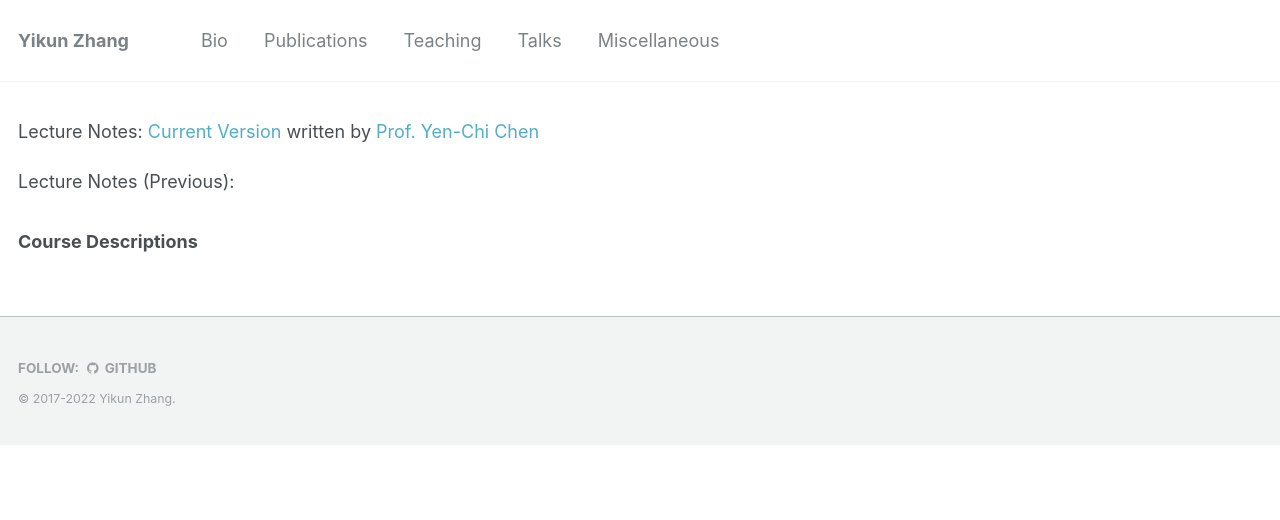
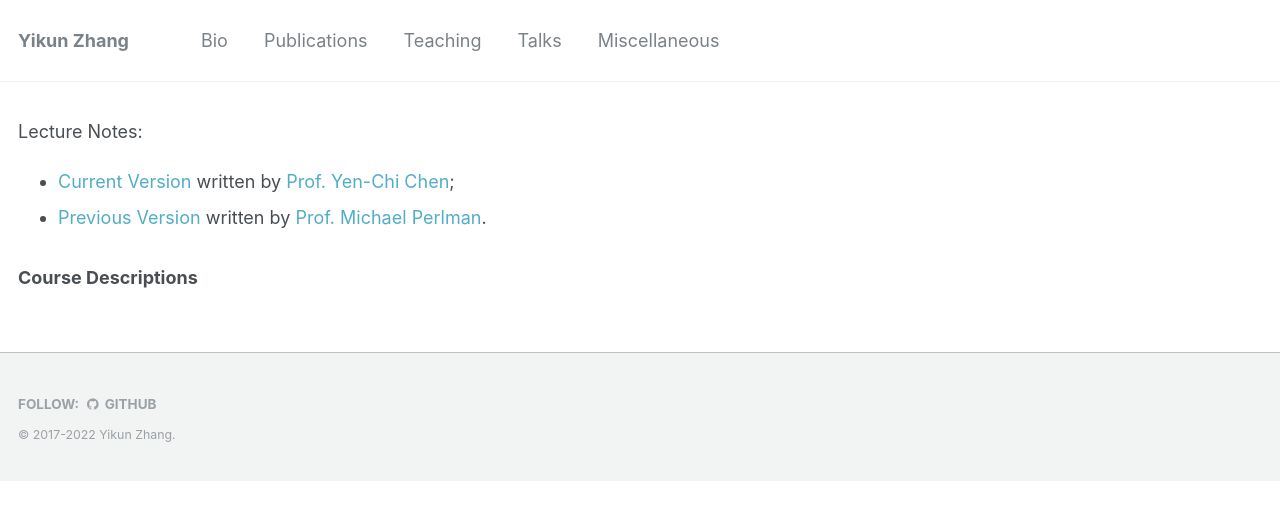
Before and after one commit to zhangyk8/zhangyk8.github.io, a Jekyll site: the page built from _teaching/stat512_uw.md, in a window 1280 px wide. Shown: the top 520 px of the page. Built offline with Jekyll 4.4.1, drawn with Linux system fonts in a browser that asks for light colours.

Commit message:
Update stat512_uw.md

```diff
--- a/_teaching/stat512_uw.md
+++ b/_teaching/stat512_uw.md
@@ -9,8 +9,9 @@ date: 2022-10-16
 location: "Seattle, WA, USA"
 ---
 
-Lecture Notes: <A href="http://faculty.washington.edu/yenchic/20A_stat512.html" style="color: #52adc8; text-decoration=underline"> Current Version </A> written by <A href="http://faculty.washington.edu/yenchic/index.html" style="color: #52adc8; text-decoration=underline"> Prof. Yen-Chi Chen </A>
+Lecture Notes:
+- <A href="http://faculty.washington.edu/yenchic/20A_stat512.html" style="color: #52adc8; text-decoration=underline"> Current Version </A> written by <A href="http://faculty.washington.edu/yenchic/index.html" style="color: #52adc8; text-decoration=underline"> Prof. Yen-Chi Chen</A>;
+- <A href="https://sites.stat.washington.edu/people/mdperlma/STAT%20512%20MDP%20Notes.pdf" style="color: #52adc8; text-decoration=underline"> Previous Version </A> written by <A href="https://stat.uw.edu/about-us/people/michael-perlman" style="color: #52adc8; text-decoration=underline"> Prof. Michael Perlman</A>.
 
-Lecture Notes (Previous):
 
 ### Course Descriptions
```
